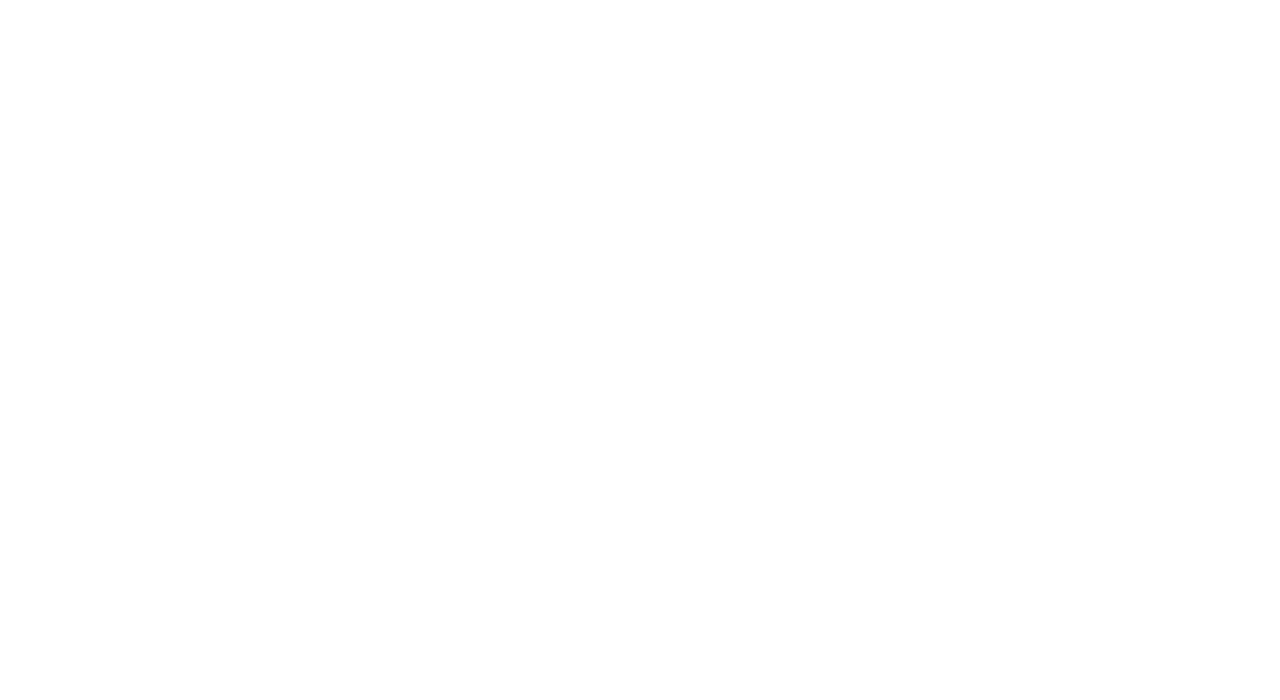
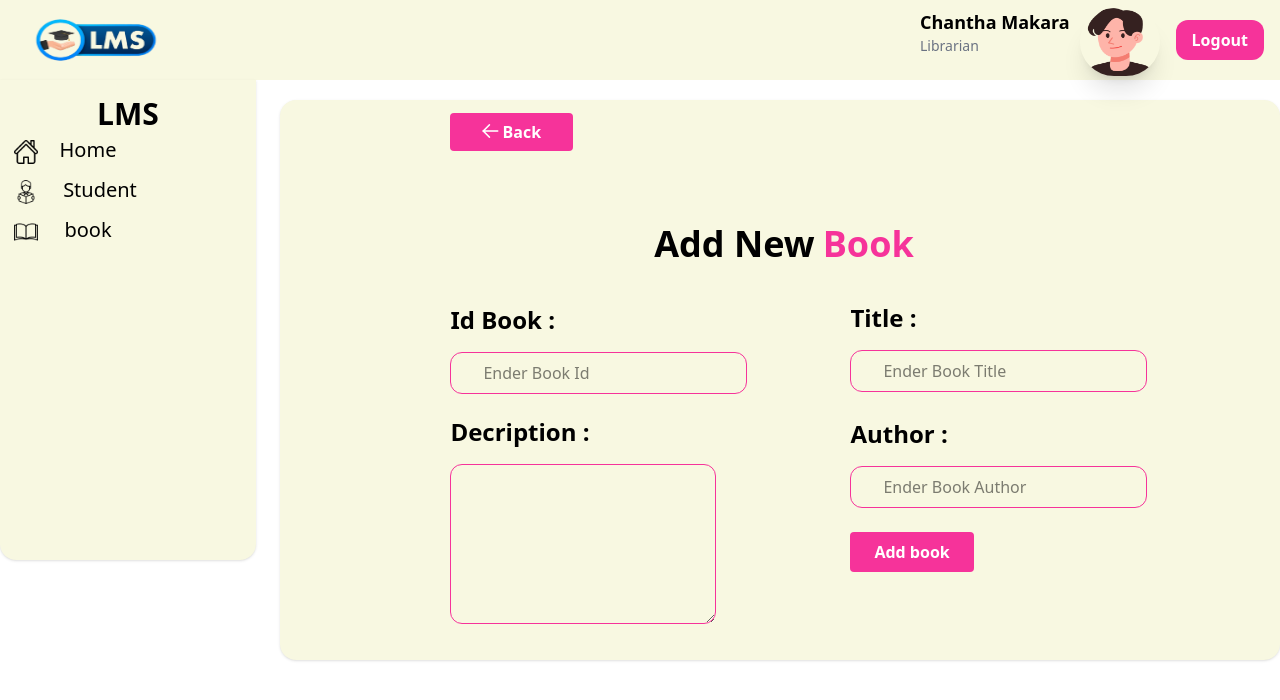
Before and after one commit to tith-sa/b8-librarysystem-g4, a Vue app: page /add-book in a window 1280 px wide. Before the commit this address had no page. Shown: the top 700 px of the page. Built offline with nearby package versions, Linux system fonts and the light colour scheme; the HTML template or start-up script is replaced by a standard one.

Commit message:
done static

```diff
--- a/src/pages/Add-book.vue
+++ b/src/pages/Add-book.vue
@@ -1,3 +1,60 @@
-<td class="py-2 px-4">{{ book.id }}</td>
-<td class="px-4">{{ book.title }}</td>
-<td class="px-4">{{ book.count }}</td>
+<script setup>
+import layoutdashboard from '../components/layoutdashboard.vue';
+import 'primeicons/primeicons.css'
+
+</script>
+
+<template >
+  <layoutdashboard />
+  <div class=" bg-[#F8F8E1] rounded-2xl shadow -mt-120 ms-70">
+       <div class="w-[63rem] h-140">
+        <div class="w-[90%] mx-auto mt-5 py-5 px-30">
+          <div class="mb-20">
+            <router-link to="/book" class="px-8 py-2 font-bold bg-pink-500 text-white rounded-sm">
+            <i class="pi pi-arrow-left"></i>
+            Back
+            </router-link>
+          </div>
+
+          <div class="flex justify-center mb-10">
+            <h1 class="font-bold text-4xl">Add New</h1>
+            <h1 class="font-bold text-4xl text-pink-500 ms-2">Book</h1>
+          </div>
+
+          <div class="">
+            <form action="">
+
+                <div>
+                <label for="" class="font-bold text-2xl">Id Book :</label> <br>
+                <input type="text" class="mt-4 border-pink-500 border py-2 px-8 rounded-xl " placeholder="Ender Book Id">
+                </div>
+
+                <div class="ms-100 -mt-23">
+                <label for="" class="font-bold text-2xl">Title :</label> <br>
+                <input type="text" class="mt-4 border-pink-500 border py-2 px-8 rounded-xl " placeholder="Ender Book Title">
+                </div>
+
+                <div class="mt-6">
+                    <label for="" class="font-bold text-2xl">Decription :</label> <br>
+                    <textarea name="" id="" class="mt-4 border-pink-500 border py-2 px-8 rounded-xl h-40">
+
+                    </textarea>
+                </div>
+
+                <div class="ms-100 -mt-53">
+                <label for="" class="font-bold text-2xl">Author :</label> <br>
+                <input type="text" class="mt-4 border-pink-500 border py-2 px-8 rounded-xl " placeholder="Ender Book Author">
+                </div>
+
+            </form>
+
+                <div class="ms-100 text-white mt-6">
+                    <button class="font-bold px-6 py-2 bg-pink-500 rounded-sm">
+                        <h1 class="cursor-pointer shadow-2xl">Add book</h1>
+                    </button>
+                </div>
+          </div>
+        </div>
+      </div>
+  </div>
+</template>
--- a/src/pages/Add-student.vue
+++ b/src/pages/Add-student.vue
@@ -23,11 +23,10 @@
         <!-- Back button -->
         <span class="text-xl mr-1 border text-pink-500">←</span>
 
-        <a
-          href="/home"
+        <router-link to="/student"
           class="inline-block mb-4 text-black hover:text-pink-800 font-semibold text-[24px]"
           >Back
-        </a>
+      </router-link>
 
         <!-- Heading -->
         <h1 class="text-4xl font-bold mb-8 text-center">
@@ -76,12 +75,14 @@
             />
           </div>
 
-          <button
+          <router-link to="/add-student">
+            <button
             type="submit"
             class="w-full bg-pink-400 hover:bg-pink-500 text-white font-semibold py-2 rounded-md mt-4"
           >
             Add Student
           </button>
+          </router-link>
         </form>
       </div>
     </div>
--- a/src/pages/Book.vue
+++ b/src/pages/Book.vue
@@ -18,13 +18,13 @@
       </p>
       <p class="indent-8">jun 11 , 2025 I Wednesday, 8:00 am</p>
       <!-- Button aligned to the right -->
-      <div class="flex justify-end pr-8 mt-10">
+      <router-link to="/Add-book" class="flex justify-end pr-8 mt-10">
         <button
-          class="hover:bg-[#FF90BB] bg-pink-600 hover:shadow-2xl text-white font-bold py-2 px-4 rounded"
+          class="hover:bg-[#FF90BB] bg-pink-600 hover:shadow-2xl text-white font-bold py-2 px-4 rounded cursor-pointer"
         >
           Add New Book
         </button>
-      </div>
+      </router-link>
 
       <!-- Table container filling full width of parent -->
 
--- a/src/pages/Student.vue
+++ b/src/pages/Student.vue
@@ -23,16 +23,16 @@
   <div class="bg-[#F8F8E1] rounded-2xl shadow -mt-115 ms-70 p-3">
     <div class="w-[63rem] h-auto">
       <div class="w-[90%] mx-auto py-5">
-        <h1 class="text-4xl font-bold">Welcome to Students page</h1>
+        <h1 class="text-4xl font-bold">Welcome to </h1>
+        <h1 class="text-4xl font-bold text-pink-500 ms-56 -mt-10">Students page</h1>
         <p class="text-2xl">jun 11 , 2025 | Wednesday, 8:00 am</p>
       </div>
     </div>
-    <div
-      class="w-[20%] ml-[760px] rounded-sm px-4 py-2 ms-4 bg-pink-500 hover:bg-pink-800 hover:shadow-2xl"
+    <router-link to="/add-student"
+      class=" hover:bg-pink-800 hover:shadow-2xl"
     >
-      <p class="font-bold text-center text-white">+ Add New Student</p>
-    </div>
-    <router-link to="" class="rounded-xl text-white"> </router-link>
+      <p class="bg-pink-500 rounded-xl w-[20%] px-4 py-2 ms-[750px] font-bold text-center text-white cursor-pointer">+ Add New Student</p>
+    </router-link>
     <table class="divide-gray-200 w-[90%] mx-auto mt-5">
       <thead class="bg-white">
         <tr>
--- a/src/router/index.js
+++ b/src/router/index.js
@@ -5,6 +5,7 @@
 import Book from "../pages/Book.vue";
 import Login from "../pages/Login.vue";
 import AddStudent from "../pages/Add-student.vue";
+import AddBook from "../pages/Add-book.vue";
 
 const routes = [
   { path: "/", name: "Login", component: Login },
@@ -13,6 +14,8 @@
   { path: "/Student", name: "Student", component: Student },
   { path: "/book", name: "Book", component: Book },
   { path: "/add-student", name: "AddStudent", component: AddStudent },
+  { path: "/add-book", name: "AddBook", component: AddBook },
+
 ];
 
 const router = createRouter({
```
